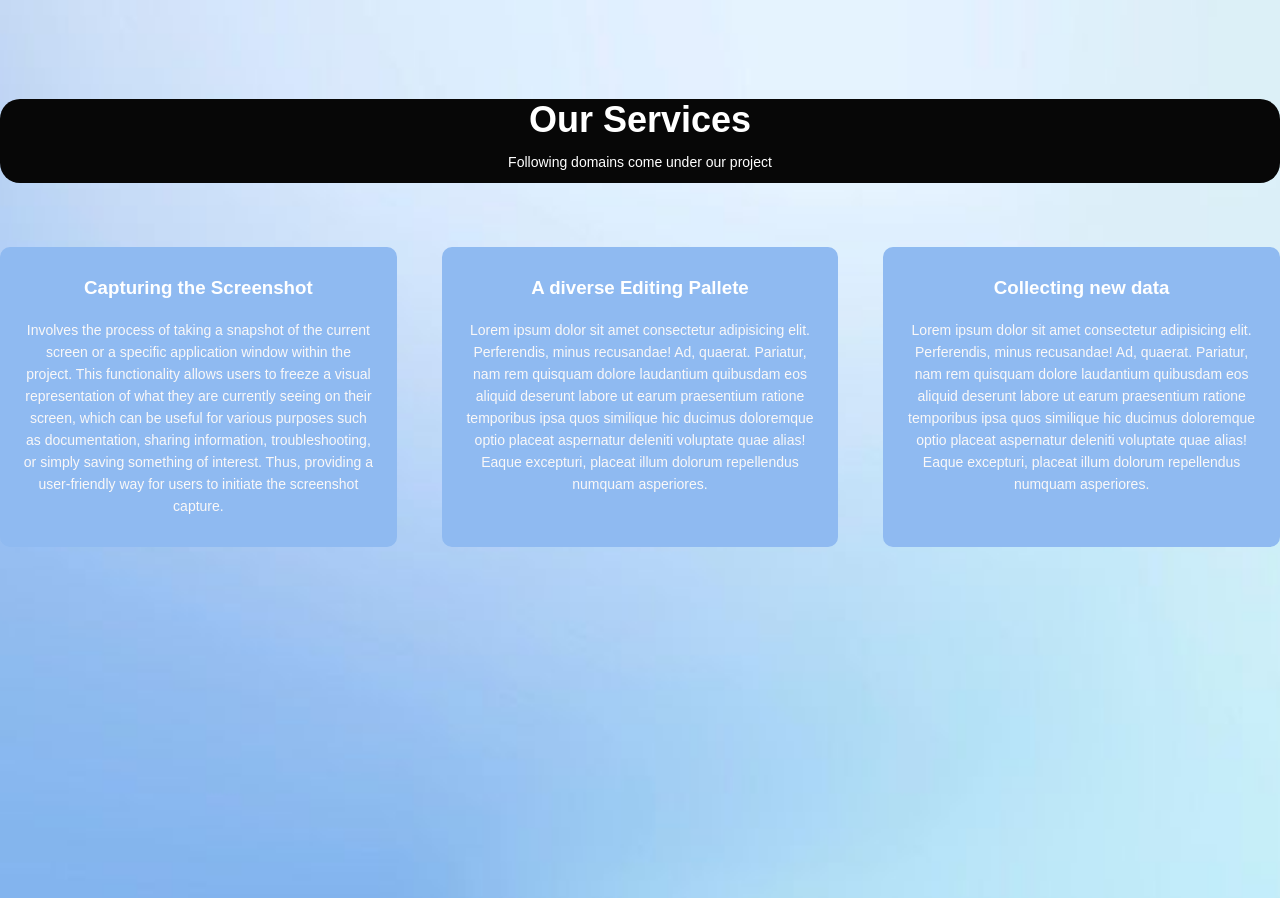
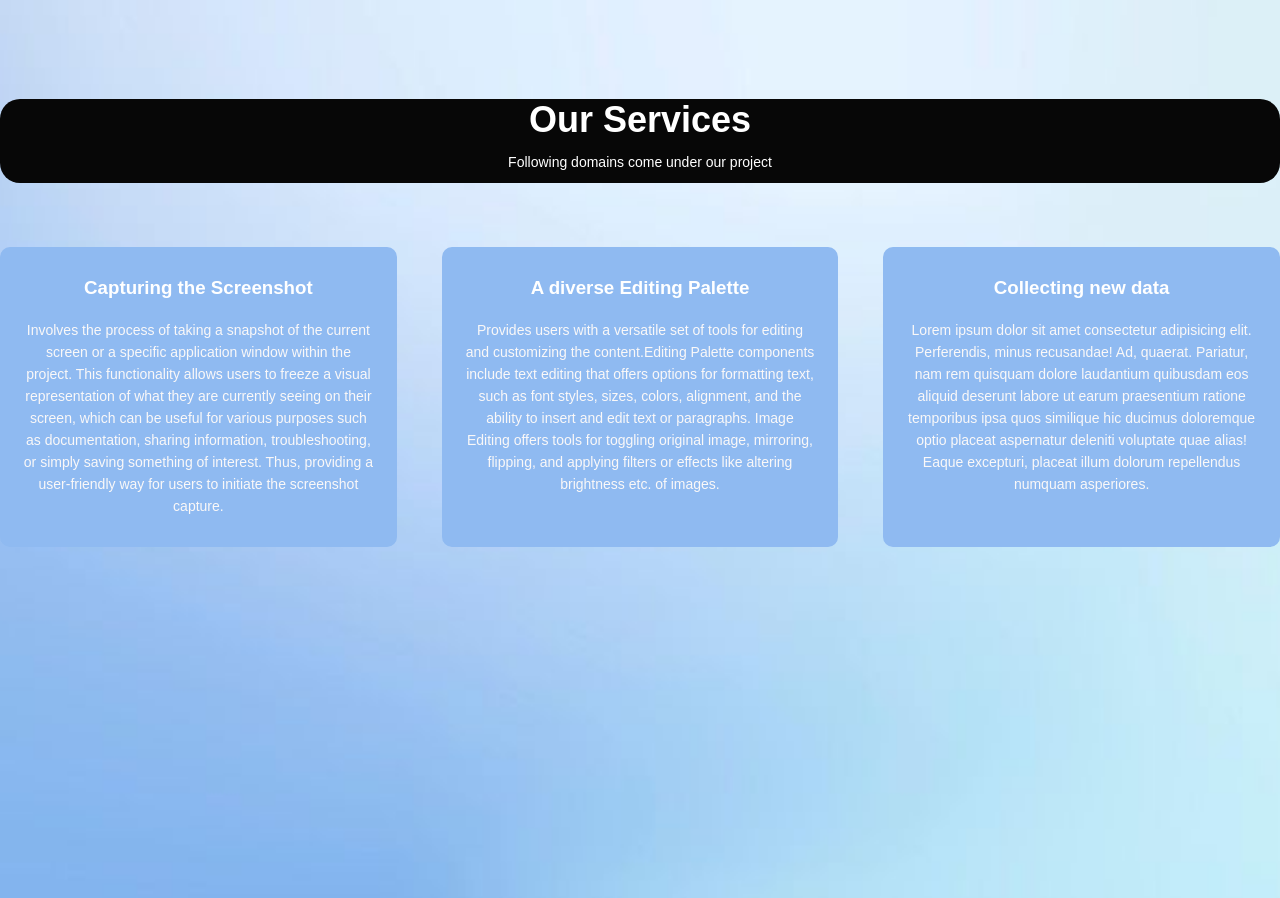
Before and after one commit to anshikasrivastava17/Screenshot_Application, a Django app: page / in a window 1280 px wide. Shown: the part 801-1699 px from the top of the page. Run offline with Django 4.2, Linux system fonts and the light colour scheme.

Commit message:
Edited the home.html page

```diff
--- a/Screenshots_Application/ss_app/templates/home.html
+++ b/Screenshots_Application/ss_app/templates/home.html
@@ -44,11 +44,10 @@
             </p>
         </div>
         <div class="column">
-            <h3>A diverse Editing Pallete</h3>
-            <p>Lorem ipsum dolor sit amet consectetur adipisicing elit. Perferendis, minus recusandae! Ad, quaerat.
-                Pariatur, nam rem quisquam dolore laudantium quibusdam eos aliquid deserunt labore ut earum praesentium
-                ratione temporibus ipsa quos similique hic ducimus doloremque optio placeat aspernatur deleniti voluptate
-                quae alias! Eaque excepturi, placeat illum dolorum repellendus numquam asperiores.
+            <h3>A diverse Editing Palette</h3>
+            <p>Provides users with a versatile set of tools for editing and customizing the content.Editing Palette components include
+                text editing that offers options for formatting text, such as font styles, sizes, colors, alignment, and the ability to insert and edit text or paragraphs.
+                Image Editing offers tools for toggling original image, mirroring, flipping, and applying filters or effects like altering brightness etc. of images.
                      </div>
         <div class="column">
             <h3>Collecting new data</h3>
```
